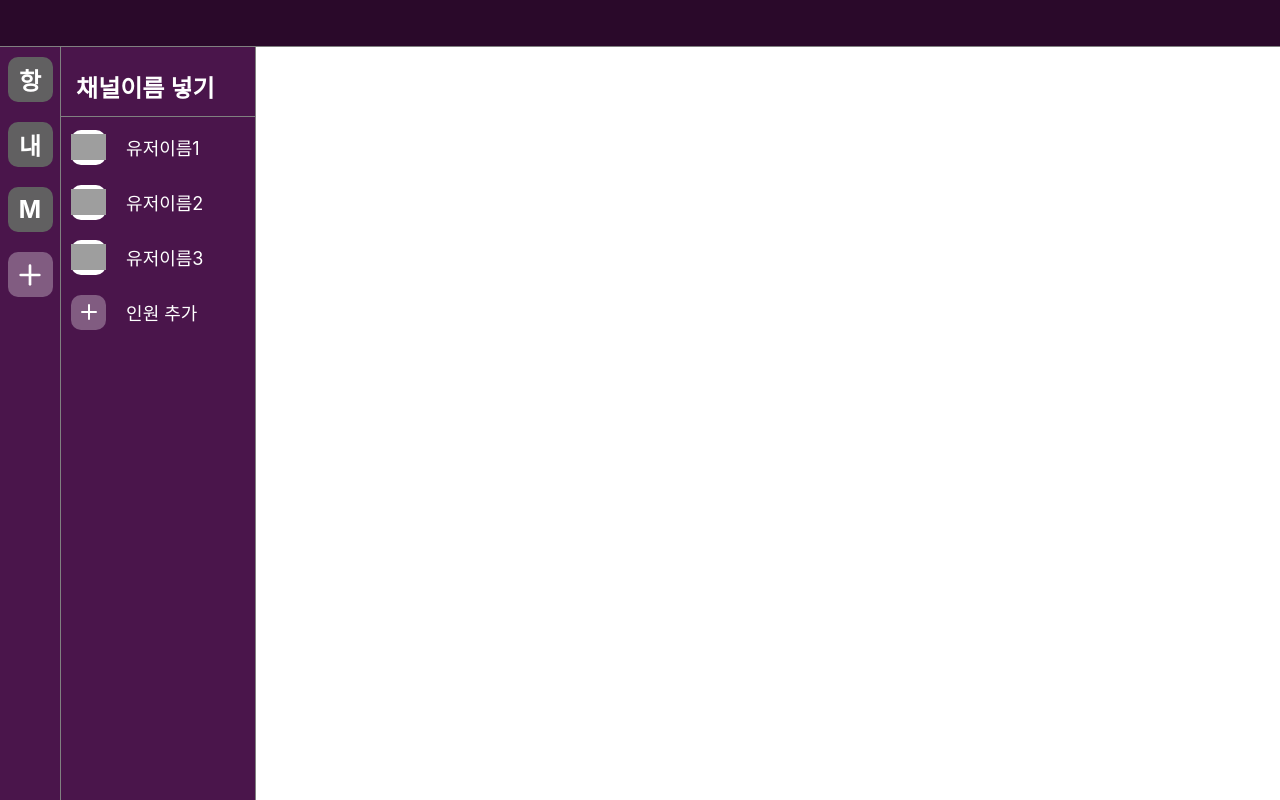
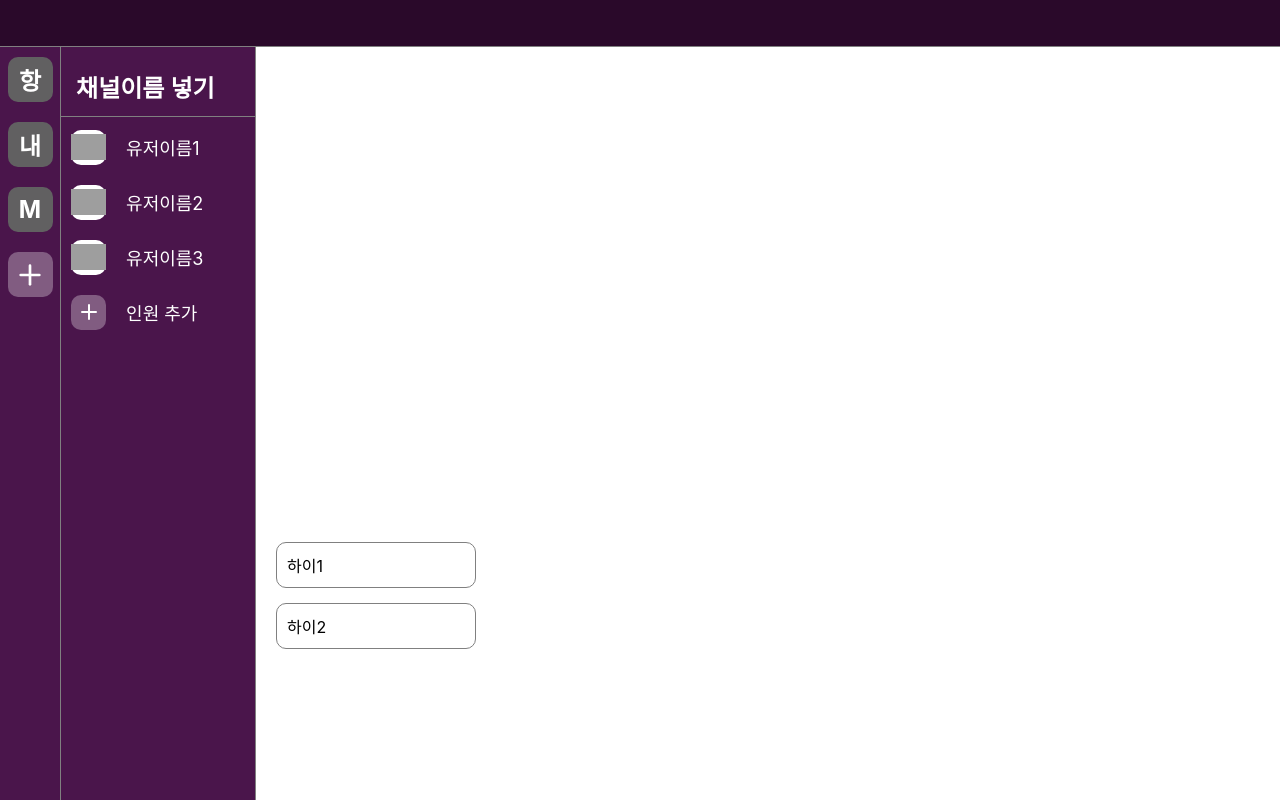
Before and after one commit to IngJun/clone_slack, a React (Create React App) app: page /channel/1 in a window 1280 px wide. Built offline with nearby package versions, Linux system fonts and the light colour scheme; grey boxes are pictures that could not be loaded.

Commit message:
feat: 채티에세지박스

```diff
--- /dev/null
+++ b/src/components/chattingList/index.js
@@ -0,0 +1,14 @@
+import { MessageWrapper } from "../message/style";
+import { ChattingListWrapper } from "./style";
+
+const ChattingList = () => {
+  // 채팅 내욜 보여주기
+  return (
+    <ChattingListWrapper>
+      <MessageWrapper>하이1</MessageWrapper>
+      <MessageWrapper>하이2</MessageWrapper>
+    </ChattingListWrapper>
+  );
+};
+
+export default ChattingList;
--- /dev/null
+++ b/src/components/chattingList/style.js
@@ -0,0 +1,11 @@
+import styled from "styled-components";
+
+export const ChattingListWrapper = styled.div`
+  width: 100%;
+  height: 80%;
+  display: flex;
+  gap: 15px;
+  flex-direction: column;
+  justify-content: end;
+  padding-left: 20px;
+`;
--- /dev/null
+++ b/src/components/message/style.js
@@ -0,0 +1,8 @@
+import styled from "styled-components";
+
+export const MessageWrapper = styled.div`
+  width: 200px;
+  padding: 10px;
+  border: 0.1px solid grey;
+  border-radius: 10px;
+`;
--- a/src/pages/mainpage.js
+++ b/src/pages/mainpage.js
@@ -1,5 +1,6 @@
 import styled from "styled-components";
 import ChannelList from "../components/channelList";
+import ChattingList from "../components/chattingList";
 import UserList from "../components/userList";
 
 const MainPage = () => {
@@ -11,7 +12,9 @@ const MainPage = () => {
           <ChannelList />
           <UserList />
         </MenuWrapper>
-        <ChattingWrapper></ChattingWrapper>
+        <ChattingWrapper>
+          <ChattingList></ChattingList>
+        </ChattingWrapper>
       </BodyWrapper>
     </MainPageWrapper>
   );
```
Also changed, not shown: src/components/message/index.js (added, +12 -0 lines).
